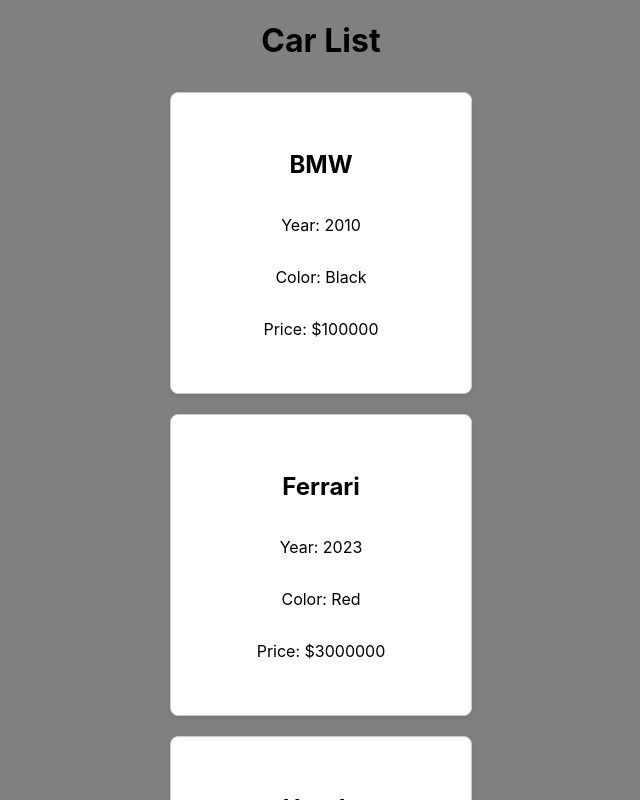
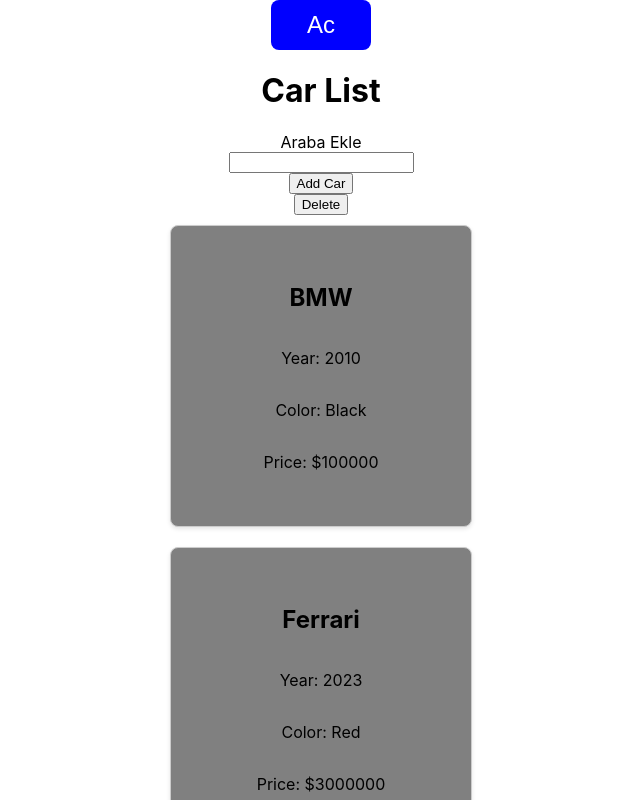
Before and after one commit to doganali7/cars, a React (Create React App) app: page / in a window 1280 px wide. Shown: the top 800 px of the page, without its empty margins (319-959 px from the left). Built offline with nearby package versions, Linux system fonts and the light colour scheme.

Commit message:
last changes

```diff
--- a/src/App.css
+++ b/src/App.css
@@ -2,7 +2,27 @@
   display: flex;
   flex-direction: column;
   text-align: center;
-  background-color: grey;
+  background-color: white;
   justify-content: center;
   align-items: center;
 }
+
+.NightMode {
+  display: flex;
+  flex-direction: column;
+  text-align: center;
+  justify-content: center;
+  align-items: center;
+  background-color: black;
+}
+
+.nightMode-btn {
+  width: 100px;
+  height: 50px;
+  font-size: 24px;
+  border-radius: 8px;
+  background-color: blue;
+  color: white;
+  border: none;
+  cursor: pointer;
+}
--- a/src/App.js
+++ b/src/App.js
@@ -1,28 +1,81 @@
 import "./App.css";
 import CarDetails from "./CarDetails";
+import { useState } from "react";
 
-//Props
-
+//props
 //useState
 //Event Handlers
 
-// nightMode ekle. (button, onClick)
+// nightMode ekle. (button, onClick) done
 // Yeni araba ekle. (input, onChange)
+// Son arabayi sil. (button, onClick)
 
 function App() {
-  const cars = [
+  const [nightMode, setNightMode] = useState(false); //state field
+  const [newCar, setNewCar] = useState("");
+  const [cars, setCars] = useState([
     { brand: "BMW", year: "2010", color: "Black", price: 100000 },
     { brand: "Ferrari", year: "2023", color: "Red", price: 3000000 },
     { brand: "Honda", year: "2015", color: "Grey", price: 10000 },
     { brand: "Bugatti", year: "2020", color: "Blue", price: 200000 },
     { brand: "Lamborghini", year: "2020", color: "Yellow", price: 100000 },
-  ];
+  ]);
+
+  //user interactioni olan hersey islem icin useState kullanmak lazim.
+  //user interactioni gerektiren her durum icinda event handler kullanmamiz lazim.
+
+  //input handling
+  //yeni bir state yarat. x setX
+  //input'a value ver value={x}
+  //input'a event handler yaz (onChange)
+
+  //button => onClick
+
+  const toggle = () => {
+    setNightMode(!nightMode);
+  };
+
+  const deleteCar = () => {
+    setCars((latestCar) => latestCar.slice(0, -1));
+  };
 
   return (
-    <div className="App">
-      <h1>Car List</h1>
+    <div className={nightMode ? "NightMode" : "App"}>
+      <button className="nightMode-btn" onClick={toggle}>
+        {nightMode ? "Kapat" : "Ac"}
+      </button>
+      <h1
+        style={{
+          color: nightMode ? "#fff" : "#000",
+        }}
+      >
+        Car List
+      </h1>
+
+      <label>Araba Ekle</label>
+      <input
+        value={newCar}
+        onChange={(event) => setNewCar(event.target.value)}
+      />
+      <button
+        onClick={() => {
+          const newListOfCars = [
+            ...cars, //eski arabalari ekle
+            {
+              brand: newCar,
+              year: "2020",
+              color: "Yellow",
+              price: 100000,
+            },
+          ];
+          setCars(newListOfCars); //arabalara ekle
+        }}
+      >
+        Add Car
+      </button>
+      <button onClick={deleteCar}>Delete</button>
       {cars.map((car) => {
-        return <CarDetails car={car} />;
+        return <CarDetails car={car} nightMode={nightMode} />;
       })}
     </div>
   );
--- a/src/CarDetails.js
+++ b/src/CarDetails.js
@@ -9,7 +9,7 @@
   height: 300px;
   border: 1px solid #ccc;
   border-radius: 8px;
-  background-color: #fff;
+  background-color: grey;
   color: #000;
   margin: 10px;
   box-shadow: 0 2px 4px rgba(0, 0, 0, 0.1);
@@ -20,13 +20,37 @@
   text-align: center;
 `;
 
-const CarDetails = ({ car }) => {
+const CarDetails = ({ car, nightMode }) => {
   return (
     <CardContainer>
-      <h2>{car.brand}</h2>
-      <p>Year: {car.year}</p>
-      <p>Color: {car.color}</p>
-      <p>Price: ${car.price}</p>
+      <h2
+        style={{
+          color: nightMode ? "#fff" : "#000",
+        }}
+      >
+        {car.brand}
+      </h2>
+      <p
+        style={{
+          color: nightMode ? "#fff" : "#000",
+        }}
+      >
+        Year: {car.year}
+      </p>
+      <p
+        style={{
+          color: nightMode ? "#fff" : "#000",
+        }}
+      >
+        Color: {car.color}
+      </p>
+      <p
+        style={{
+          color: nightMode ? "#fff" : "#000",
+        }}
+      >
+        Price: ${car.price}
+      </p>
     </CardContainer>
   );
 };
```
